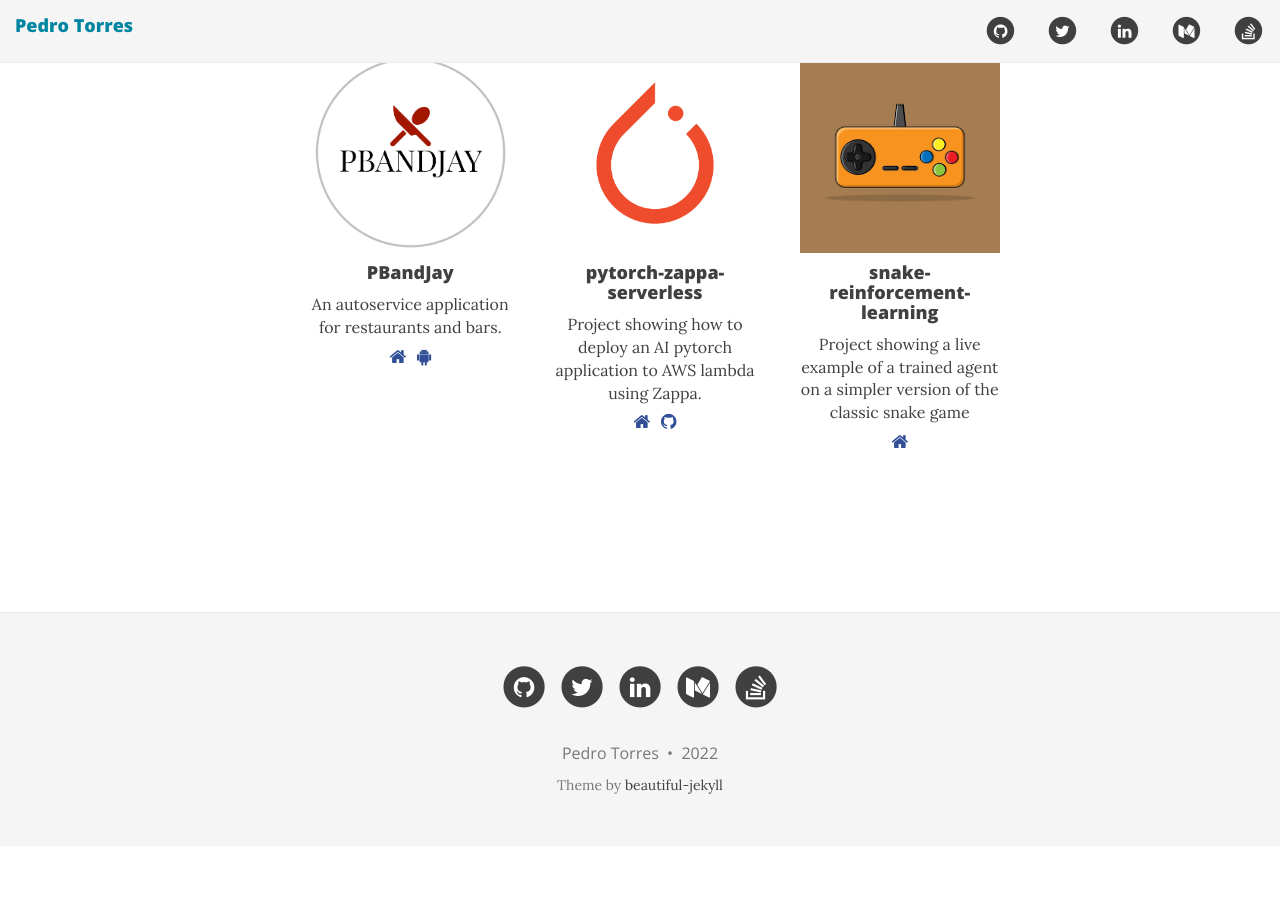
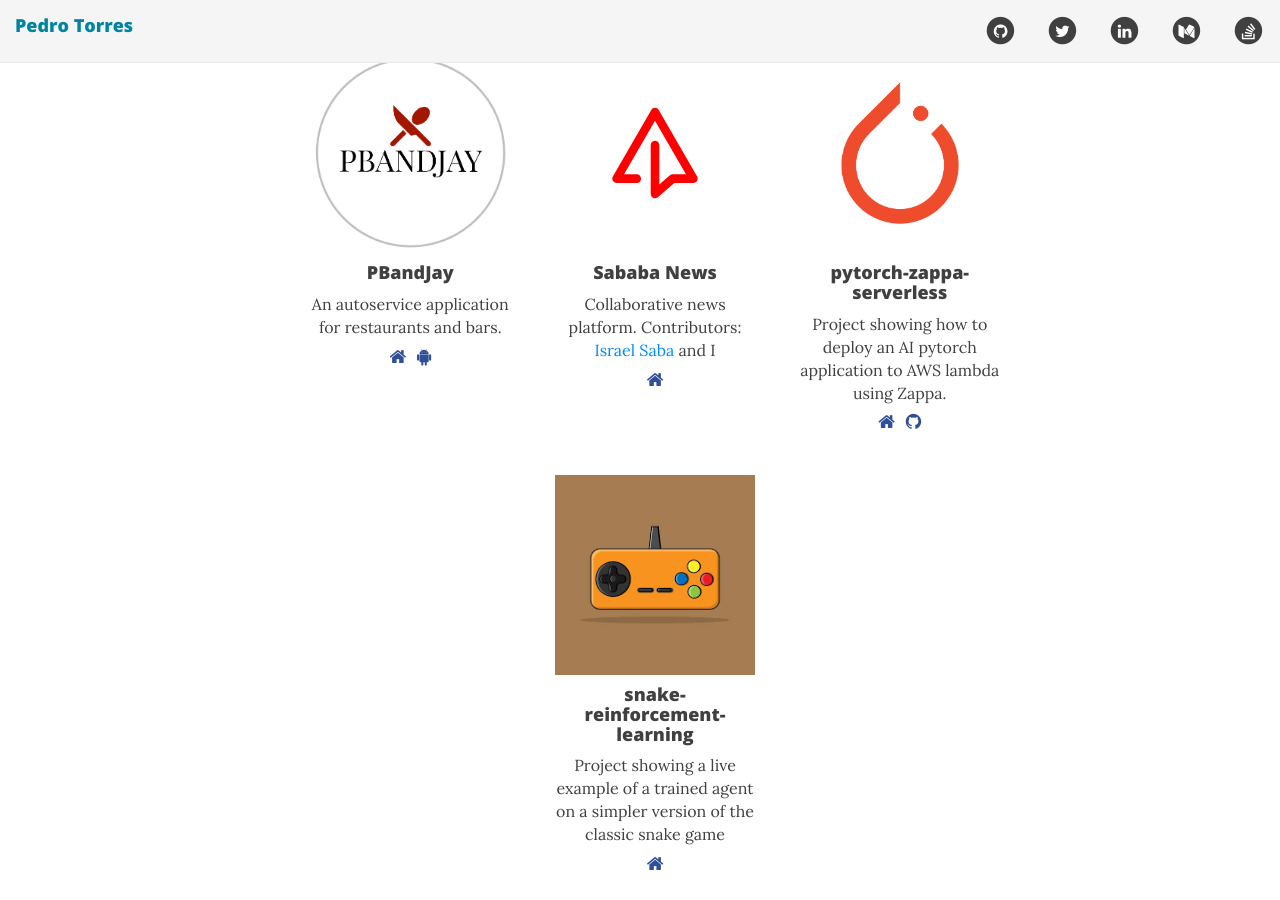
Before and after one commit to pedrohbtp/pedrohbtp.github.io, a Jekyll site: the page built from index.html, in a window 1280 px wide and 900 px high, scrolled down 816 px. Built offline with Jekyll 4.4.1, drawn with Linux system fonts in a browser that asks for light colours; nearby versions of some CDN libraries; the list of posts is cut into pages by our own code; before the commit the page ends 1662 px from its top, so only the background shows below that.

Commit message:
feat: add sababa reference

```diff
--- a/index.html
+++ b/index.html
@@ -47,6 +47,20 @@ use-site-title: True
           </div>
         </div>
         <div class="list-circles-item">
+          <a href="https://sababa.news/">
+            <img src="./img/iconRedAndWhite.svg" class="item-img">
+          </a>
+          <h4 class="item-name">Sababa News</h4>
+          <div class="item-desc">Collaborative news platform.
+            Contributors: <a href="https://github.com/israelsaba">Israel Saba</a> and I
+          </div>
+          <div class="item-links">
+            <a class="item-link" href="https://sababa.news/" title="Website">
+              <span class="fa fa-home"></span>
+            </a>
+          </div>
+        </div>
+        <div class="list-circles-item">
           <a href="https://github.com/pedrohbtp/pytorch-zappa-serverless">
             <img src="./img/pytorch-logo.png" class="item-img">
           </a>
```
Also changed, not shown: img/Red_Arrow_Icon.png (added), img/iconRedAndWhite.svg (added).
